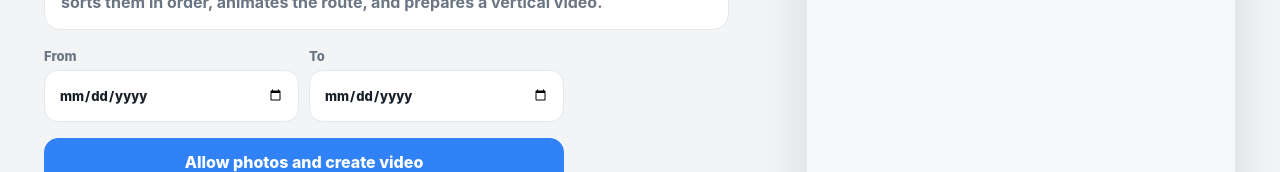
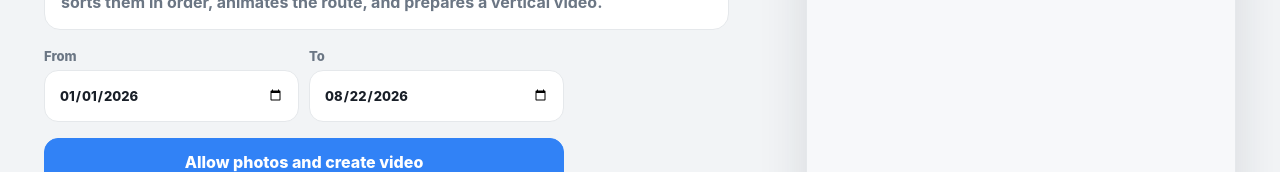
Before and after one commit to amaranth92/exiftrail, a React (Vite) app: page / in a window 1280 px wide. Shown: the part 601-773 px from the top of the page. Built offline with nearby package versions, Linux system fonts and the light colour scheme.

Commit message:
Set current-year default photo range

```diff
--- a/src/main.tsx
+++ b/src/main.tsx
@@ -36,6 +36,13 @@ type GeoViewport = { centerLat: number; centerLng: number; zoom: number; width:
 type MapSnapshot = { image: HTMLCanvasElement | null; viewport: GeoViewport };
 const EXIF_CONCURRENCY = Math.max(4, Math.min(8, navigator.hardwareConcurrency || 4));
 const ACCEPTED_IMAGES = "image/*,.jpg,.jpeg,.heic,.heif";
+
+function dateInputValue(date: Date) {
+  return [date.getFullYear(), String(date.getMonth() + 1).padStart(2, "0"), String(date.getDate()).padStart(2, "0")].join("-");
+}
+
+const today = new Date();
+const DEFAULT_DATE_RANGE: DateRange = { from: `${today.getFullYear()}-01-01`, to: dateInputValue(today) };
 
 const PHOTO_TYPES = new Set(["image/jpeg", "image/jpg", "image/heic", "image/heif"]);
 const ROUTE_SPRITE = "./assets/characters/satgat-walk-8.png";
@@ -503,7 +510,7 @@ function App() {
   const [message, setMessage] = useState("Allow photo access, then ExifTrail builds a route video from time and GPS metadata.");
   const [scanProgress, setScanProgress] = useState<ScanProgress | null>(null);
   const [exporting, setExporting] = useState(false);
-  const [dateRange, setDateRange] = useState<DateRange>({ from: "", to: "" });
+  const [dateRange, setDateRange] = useState<DateRange>(DEFAULT_DATE_RANGE);
 
   useEffect(() => () => points.forEach((point) => URL.revokeObjectURL(point.url)), [points]);
 
```
Also changed, not shown: 2 other files (tests, documents, lock files or other folders).
